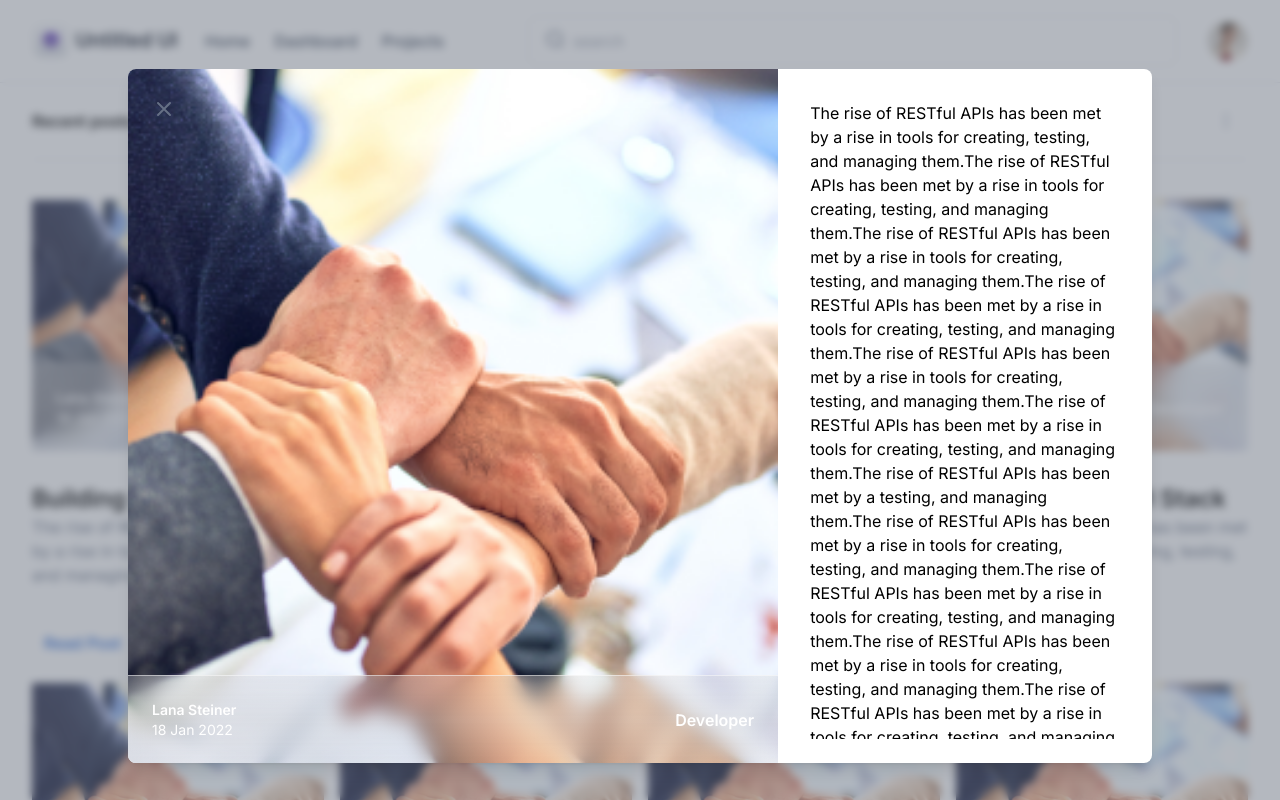
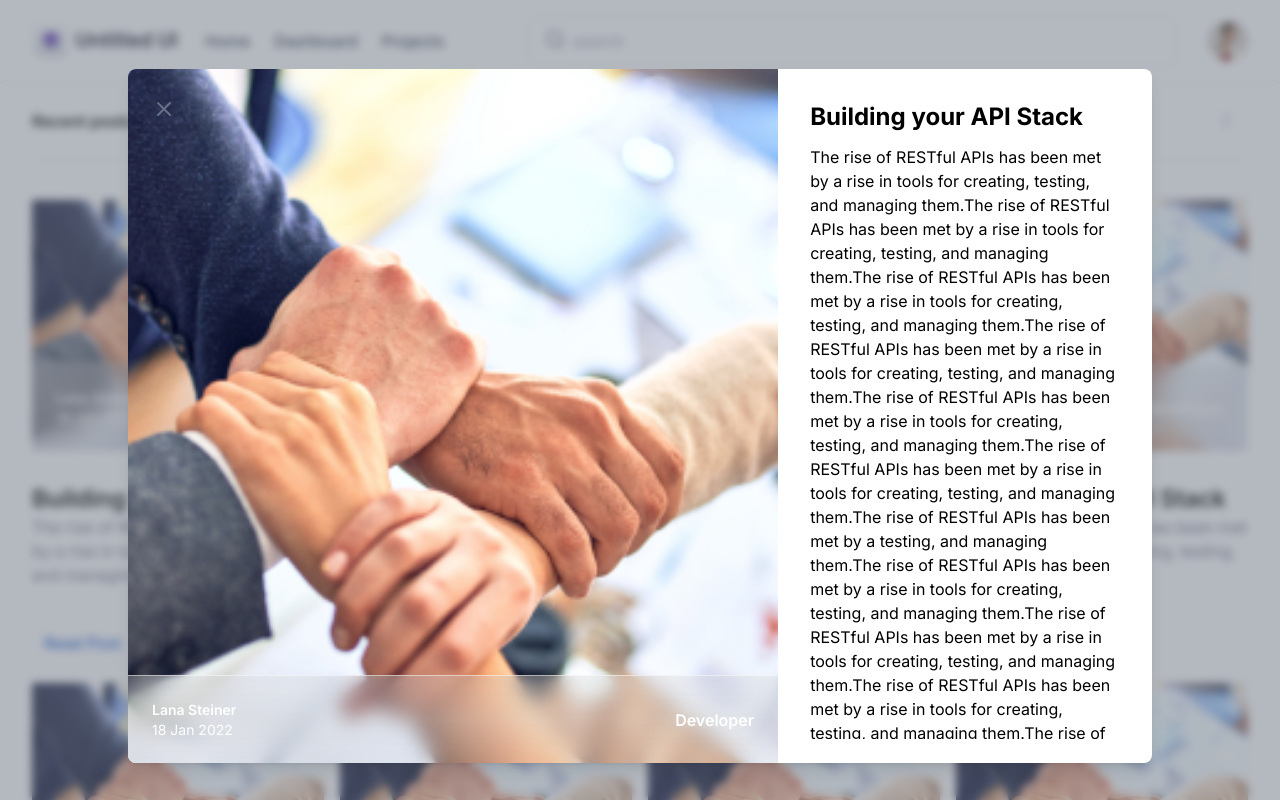
Before and after one commit to andishe-wpd/zilinblog, a React (Vite) app: page /1/1 in a window 1280 px wide. Shown: the top 800 px of the page. Built offline with nearby package versions, Linux system fonts and the light colour scheme.

Commit message:
updated post detail static title

```diff
--- a/src/components/PostCards/PostCardDetail.tsx
+++ b/src/components/PostCards/PostCardDetail.tsx
@@ -16,7 +16,9 @@ const PostCardDetail = () => {
           <span className="font-semibold">Developer</span>
         </div>
       </div>
+
       <div className="  lg:w-4/12 xl:w-1/3 md:max-w-[384px] rounded-r-lg m-6 max-h-[646px] p-2 overflow-x-auto">
+        <div className="font-bold text-2xl pb-3">Building your API Stack</div>
         The rise of RESTful APIs has been met by a rise in tools for creating,
         testing, and managing them.The rise of RESTful APIs has been met by a
         rise in tools for creating, testing, and managing them.The rise of
```
